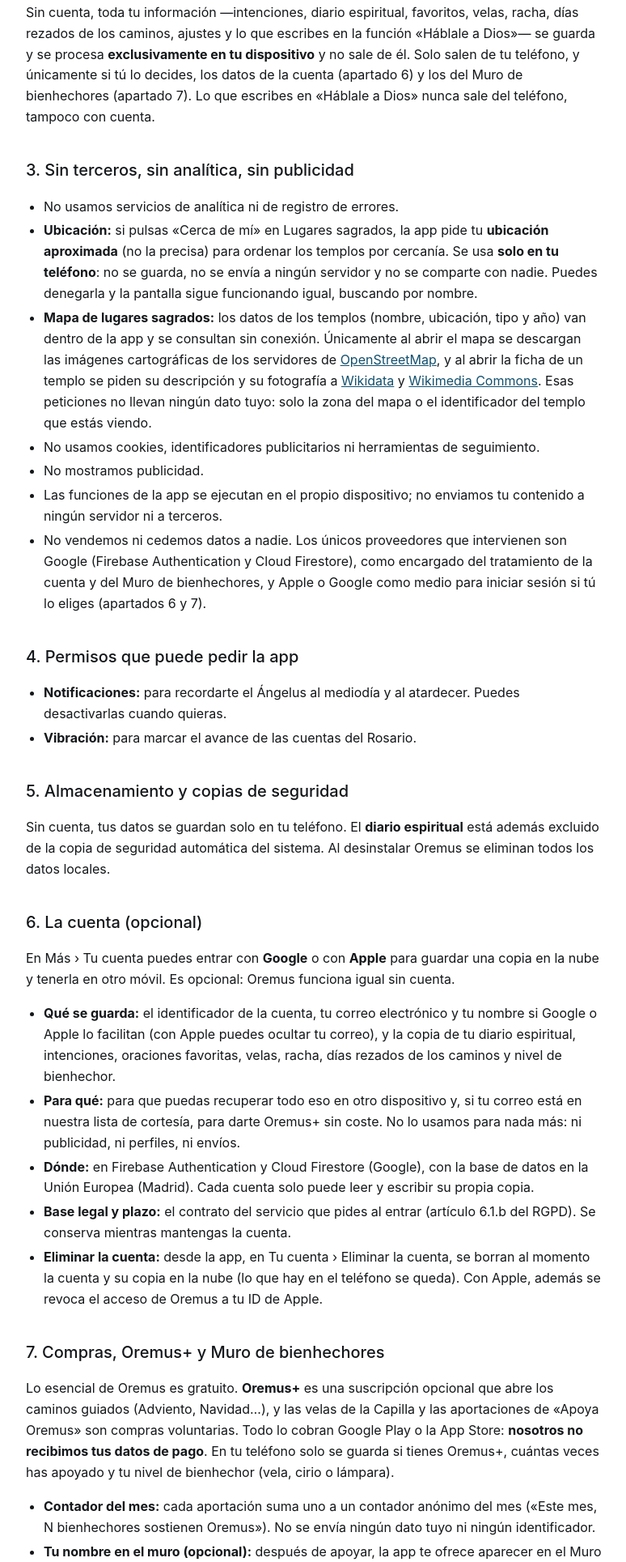
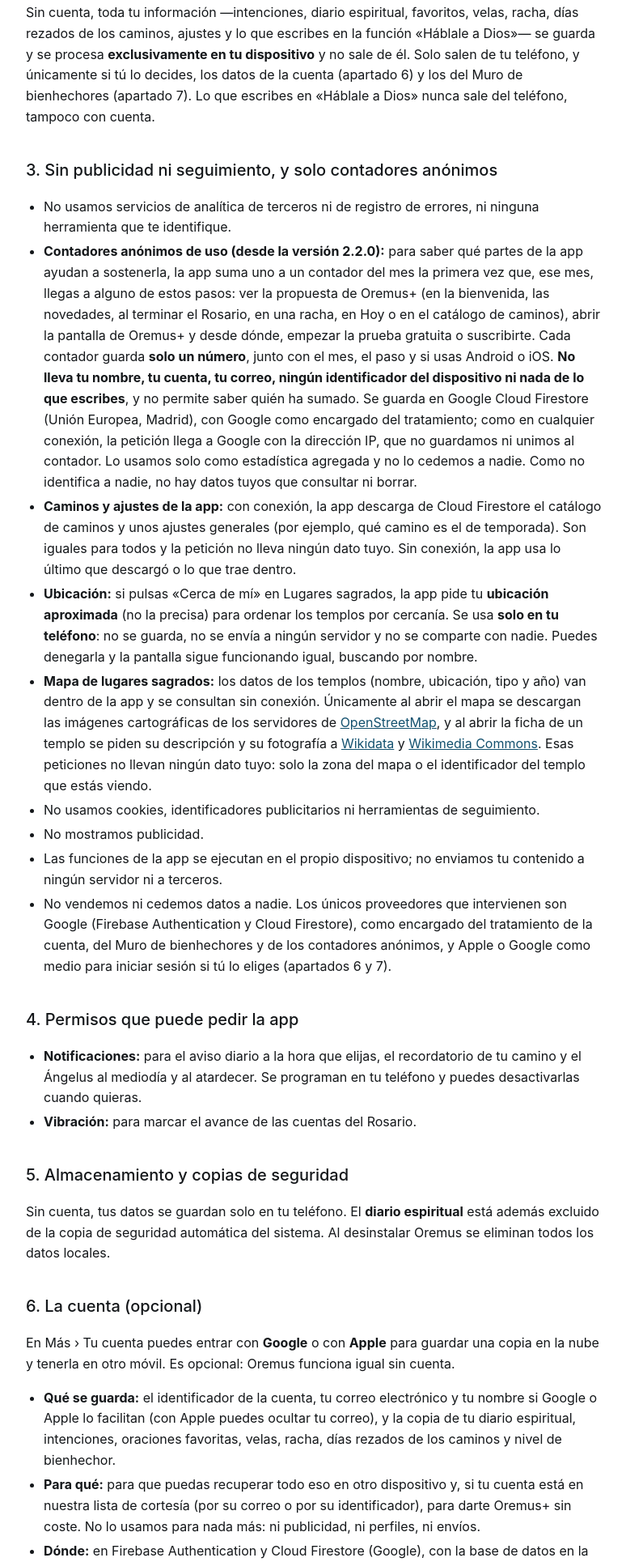
Before and after one commit to rafaelge96/rafaelge96.github.io, a plain HTML site: page apps/oremus/privacidad.html in a window 1280 px wide. Shown: the part 599-2528 px from the top of the page at 81% size, without its empty margins (252-1026 px from the left). Drawn offline with Linux system fonts and the light colour scheme.

Commit message:
Oremus: privacidad de la 2.2.0 con los contadores anónimos de uso, los caminos descargables y el aviso diario

```diff
--- a/apps/oremus/privacidad.html
+++ b/apps/oremus/privacidad.html
@@ -11,16 +11,16 @@
 </head>
 <body>
 <header class="site-header">
-  <a class="back" href="../../index.html">← rafaelge.es</a>
+  <a class="back" href="index.html">← Oremus</a>
 </header>
 
 <article class="doc">
   <h1>Política de privacidad — Oremus</h1>
-  <p class="updated">Última actualización: <span id="updated">04/11/2026</span></p>
+  <p class="updated">Última actualización: <span id="updated">26/11/2026</span></p>
 
   <p class="note">
     Oremus respeta plenamente tu privacidad. Funciona <strong>sin conexión</strong> salvo el mapa de lugares sagrados,
-    el Muro de bienhechores y la cuenta, y <strong>sin cuenta no recopila datos personales</strong>: todo lo que guardas
+    el Muro de bienhechores, la cuenta y la descarga de caminos nuevos, y <strong>sin cuenta no recopila datos personales</strong>: todo lo que guardas
     vive únicamente en tu dispositivo. Solo hay dos excepciones, las dos <strong>voluntarias</strong>: la
     <strong>cuenta</strong>, si decides entrar con Google o con Apple para guardar tu copia en la nube (apartado 6), y el
     nombre o apodo que decidas mostrar en el Muro de bienhechores tras hacer una aportación (apartado 7).
@@ -41,9 +41,23 @@
     «Háblale a Dios» nunca sale del teléfono, tampoco con cuenta.
   </p>
 
-  <h2>3. Sin terceros, sin analítica, sin publicidad</h2>
+  <h2>3. Sin publicidad ni seguimiento, y solo contadores anónimos</h2>
   <ul>
-    <li>No usamos servicios de analítica ni de registro de errores.</li>
+    <li>No usamos servicios de analítica de terceros ni de registro de errores, ni ninguna herramienta que te identifique.</li>
+    <li id="contadores"><strong>Contadores anónimos de uso (desde la versión 2.2.0):</strong> para saber qué partes de
+      la app ayudan a sostenerla, la app suma uno a un contador del mes la primera vez que, ese mes, llegas a
+      alguno de estos pasos: ver la propuesta de Oremus+ (en la bienvenida, las novedades, al terminar el
+      Rosario, en una racha, en Hoy o en el catálogo de caminos), abrir la pantalla de Oremus+ y desde dónde,
+      empezar la prueba gratuita o suscribirte. Cada contador guarda <strong>solo un número</strong>, junto con
+      el mes, el paso y si usas Android o iOS. <strong>No lleva tu nombre, tu cuenta, tu correo, ningún
+      identificador del dispositivo ni nada de lo que escribes</strong>, y no permite saber quién ha sumado.
+      Se guarda en Google Cloud Firestore (Unión Europea, Madrid), con Google como encargado del tratamiento;
+      como en cualquier conexión, la petición llega a Google con la dirección IP, que no guardamos ni
+      unimos al contador. Lo usamos solo como estadística agregada y no lo cedemos a nadie. Como no
+      identifica a nadie, no hay datos tuyos que consultar ni borrar.</li>
+    <li><strong>Caminos y ajustes de la app:</strong> con conexión, la app descarga de Cloud Firestore el catálogo
+      de caminos y unos ajustes generales (por ejemplo, qué camino es el de temporada). Son iguales para todos y
+      la petición no lleva ningún dato tuyo. Sin conexión, la app usa lo último que descargó o lo que trae dentro.</li>
     <li><strong>Ubicación:</strong> si pulsas «Cerca de mí» en Lugares sagrados, la app
       pide tu <strong>ubicación aproximada</strong> (no la precisa) para ordenar los templos
       por cercanía. Se usa <strong>solo en tu teléfono</strong>: no se guarda, no se envía a
@@ -61,13 +75,15 @@
     <li>No mostramos publicidad.</li>
     <li>Las funciones de la app se ejecutan en el propio dispositivo; no enviamos tu contenido a ningún servidor ni a terceros.</li>
     <li>No vendemos ni cedemos datos a nadie. Los únicos proveedores que intervienen son Google (Firebase
-      Authentication y Cloud Firestore), como encargado del tratamiento de la cuenta y del Muro de bienhechores, y Apple
+      Authentication y Cloud Firestore), como encargado del tratamiento de la cuenta, del Muro de bienhechores
+      y de los contadores anónimos, y Apple
       o Google como medio para iniciar sesión si tú lo eliges (apartados 6 y 7).</li>
   </ul>
 
   <h2>4. Permisos que puede pedir la app</h2>
   <ul>
-    <li><strong>Notificaciones:</strong> para recordarte el Ángelus al mediodía y al atardecer. Puedes desactivarlas cuando quieras.</li>
+    <li><strong>Notificaciones:</strong> para el aviso diario a la hora que elijas, el recordatorio de tu camino y el
+      Ángelus al mediodía y al atardecer. Se programan en tu teléfono y puedes desactivarlas cuando quieras.</li>
     <li><strong>Vibración:</strong> para marcar el avance de las cuentas del Rosario.</li>
   </ul>
 
@@ -86,20 +102,22 @@
     <li><strong>Qué se guarda:</strong> el identificador de la cuenta, tu correo electrónico y tu nombre si Google o Apple lo
       facilitan (con Apple puedes ocultar tu correo), y la copia de tu diario espiritual, intenciones, oraciones
       favoritas, velas, racha, días rezados de los caminos y nivel de bienhechor.</li>
-    <li><strong>Para qué:</strong> para que puedas recuperar todo eso en otro dispositivo y, si tu correo está en nuestra
-      lista de cortesía, para darte Oremus+ sin coste. No lo usamos para nada más: ni publicidad, ni perfiles, ni envíos.</li>
+    <li><strong>Para qué:</strong> para que puedas recuperar todo eso en otro dispositivo y, si tu cuenta está en nuestra
+      lista de cortesía (por su correo o por su identificador), para darte Oremus+ sin coste. No lo usamos para nada más: ni publicidad, ni perfiles, ni envíos.</li>
     <li><strong>Dónde:</strong> en Firebase Authentication y Cloud Firestore (Google), con la base de datos en la Unión
       Europea (Madrid). Cada cuenta solo puede leer y escribir su propia copia.</li>
     <li><strong>Base legal y plazo:</strong> el contrato del servicio que pides al entrar (artículo 6.1.b del RGPD). Se
       conserva mientras mantengas la cuenta.</li>
     <li><strong>Eliminar la cuenta:</strong> desde la app, en Tu cuenta › Eliminar la cuenta, se borran al momento la cuenta
-      y su copia en la nube (lo que hay en el teléfono se queda). Con Apple, además se revoca el acceso de Oremus a tu ID de Apple.</li>
+      y su copia en la nube (lo que hay en el teléfono se queda). Con Apple, además se revoca el acceso de Oremus a tu ID de Apple.
+      Los pasos, también sin la app, están en <a href="eliminar-cuenta.html">Eliminar tu cuenta</a>.</li>
   </ul>
 
   <h2>7. Compras, Oremus+ y Muro de bienhechores</h2>
   <p>
-    Lo esencial de Oremus es gratuito. <strong>Oremus+</strong> es una suscripción opcional que abre los caminos guiados
-    (Adviento, Navidad…), y las velas de la Capilla y las aportaciones de «Apoya Oremus» son compras voluntarias. Todo lo
+    Lo esencial de Oremus es gratuito. <strong>Oremus+</strong> es una suscripción opcional que abre la biblioteca de
+    caminos guiados (Adviento, Novena de Navidad, Cuaresma, Novena por los difuntos, Rosario meditado y los que se
+    vayan publicando); sus condiciones están en las <a href="terminos.html">condiciones de uso</a>. Las velas de la Capilla y las aportaciones de «Apoya Oremus» son compras voluntarias. Todo lo
     cobran Google Play o la App Store: <strong>nosotros no recibimos tus datos de pago</strong>. En tu teléfono solo se
     guarda si tienes Oremus+, cuántas veces has apoyado y tu nivel de bienhechor (vela, cirio o lámpara).
   </p>
@@ -138,7 +156,7 @@
   <h2 id="eliminar-datos">10. Cómo eliminar tus datos de Oremus</h2>
   <p>
     <strong>La cuenta y su copia en la nube</strong> se eliminan desde la propia app: Más › Tu cuenta › Eliminar la
-    cuenta. Si ya no tienes la app, escríbenos a
+    cuenta (paso a paso en <a href="eliminar-cuenta.html">Eliminar tu cuenta</a>). Si ya no tienes la app, escríbenos a
     <a href="mailto:rgescobar.studios@gmail.com?subject=Eliminar%20mi%20cuenta%20de%20Oremus">rgescobar.studios@gmail.com</a>
     desde el correo de la cuenta y la borramos en un plazo máximo de 30 días.
   </p>
@@ -152,7 +170,8 @@
   </ol>
   <p>
     Se borra todo lo que se guardó con tu nombre: el nombre o apodo, el nivel, la fecha, el idioma y la plataforma. No
-    conservamos ninguna copia. El contador del mes es anónimo (solo un número), así que no contiene datos tuyos. Sin
+    conservamos ninguna copia. El contador del mes y los contadores de uso son anónimos (solo un número), así que no
+    contienen datos tuyos. Sin
     cuenta, lo demás (tu diario, tus favoritos, tus notas y tu nivel de bienhechor) está solo en tu teléfono y se borra
     al desinstalar la app.
   </p>
```
